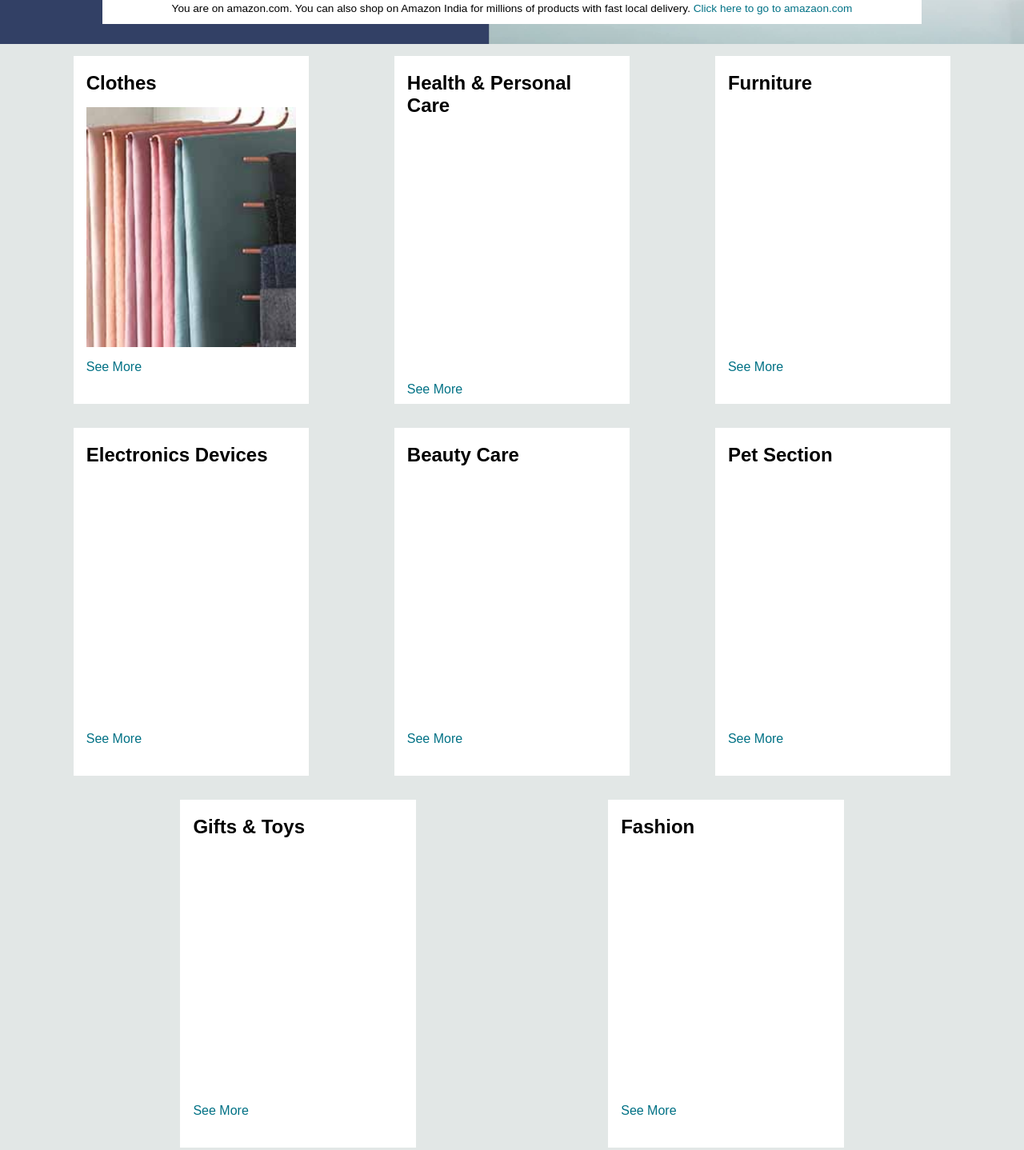
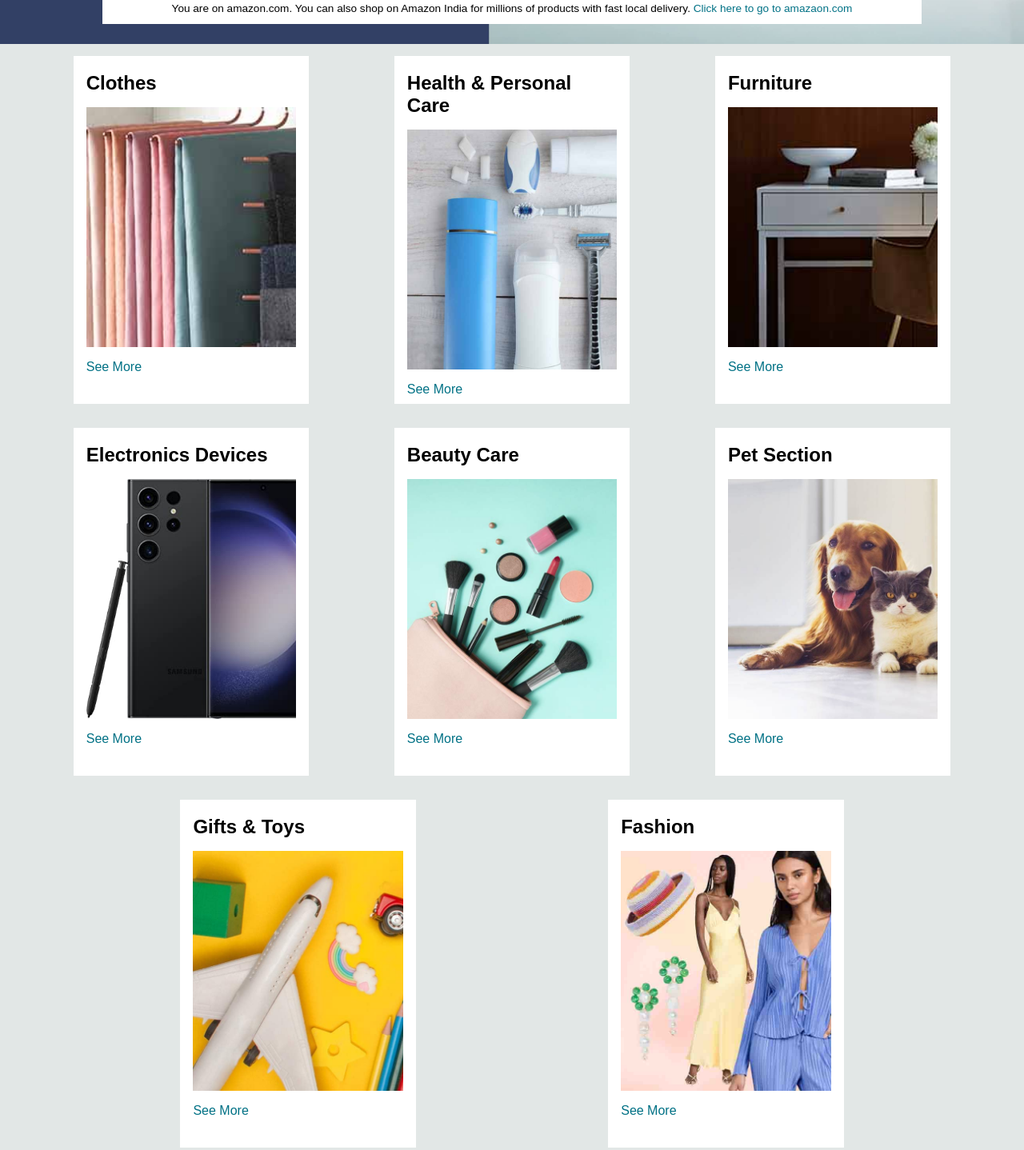
Before and after one commit to shubhamqc20-byte/amazon-clone-html-css, a plain HTML site: page index.html in a window 1280 px wide. Shown: the part 395-1833 px from the top of the page at 80% size. Drawn offline with Linux system fonts and the light colour scheme; the site is published under a folder, as on GitHub Pages, so addresses that start at the root find nothing.

Commit message:
Update index.html

```diff
--- a/index.html
+++ b/index.html
@@ -82,49 +82,49 @@
         <div class="box">
             <div class="box-content">
                 <h2>Health & Personal Care</h2>
-                <div class="box-img" style="background-image: url(/box2_image.jpg);"></div>
+                <div class="box-img" style="background-image: url('box2_image.jpg');"></div>
                 <p>See More</p>
             </div>
         </div>
         <div class="box">
             <div class="box-content">
                 <h2>Furniture</h2>
-                <div class="box-img" style="background-image: url(/box3_image.jpg);"></div>
+                <div class="box-img" style="background-image: url('box3_image.jpg');"></div>
                 <p>See More</p>
             </div>
         </div>
         <div class="box">
             <div class="box-content">
                 <h2>Electronics Devices</h2>
-                <div class="box-img" style="background-image: url(/box4_image.jpg);"></div>
+                <div class="box-img" style="background-image: url('box4_image.jpg');"></div>
                 <p>See More</p>
             </div>
         </div>
         <div class="box">
             <div class="box-content">
                 <h2>Beauty Care</h2>
-                <div class="box-img" style="background-image: url(/box5_image.jpg);"></div>
+                <div class="box-img" style="background-image: url('box5_image.jpg');"></div>
                 <p>See More</p>
             </div>
         </div>
         <div class="box">
             <div class="box-content">
                 <h2>Pet Section</h2>
-                <div class="box-img" style="background-image: url(/box6_image.jpg);"></div>
+                <div class="box-img" style="background-image: url('box6_image.jpg');"></div>
                 <p>See More</p>
             </div>
         </div>
         <div class="box">
             <div class="box-content">
                 <h2>Gifts & Toys</h2>
-                <div class="box-img" style="background-image: url(/box7_image.jpg);"></div>
+                <div class="box-img" style="background-image: url('box7_image.jpg');"></div>
                 <p>See More</p>
             </div>
         </div>
         <div class="box">
             <div class="box-content">
                 <h2>Fashion</h2>
-                <div class="box-img" style="background-image: url(/box8_image.jpg);"></div>
+                <div class="box-img" style="background-image: url('box8_image.jpg');"></div>
                 <p>See More</p>
             </div>
         </div>
```
